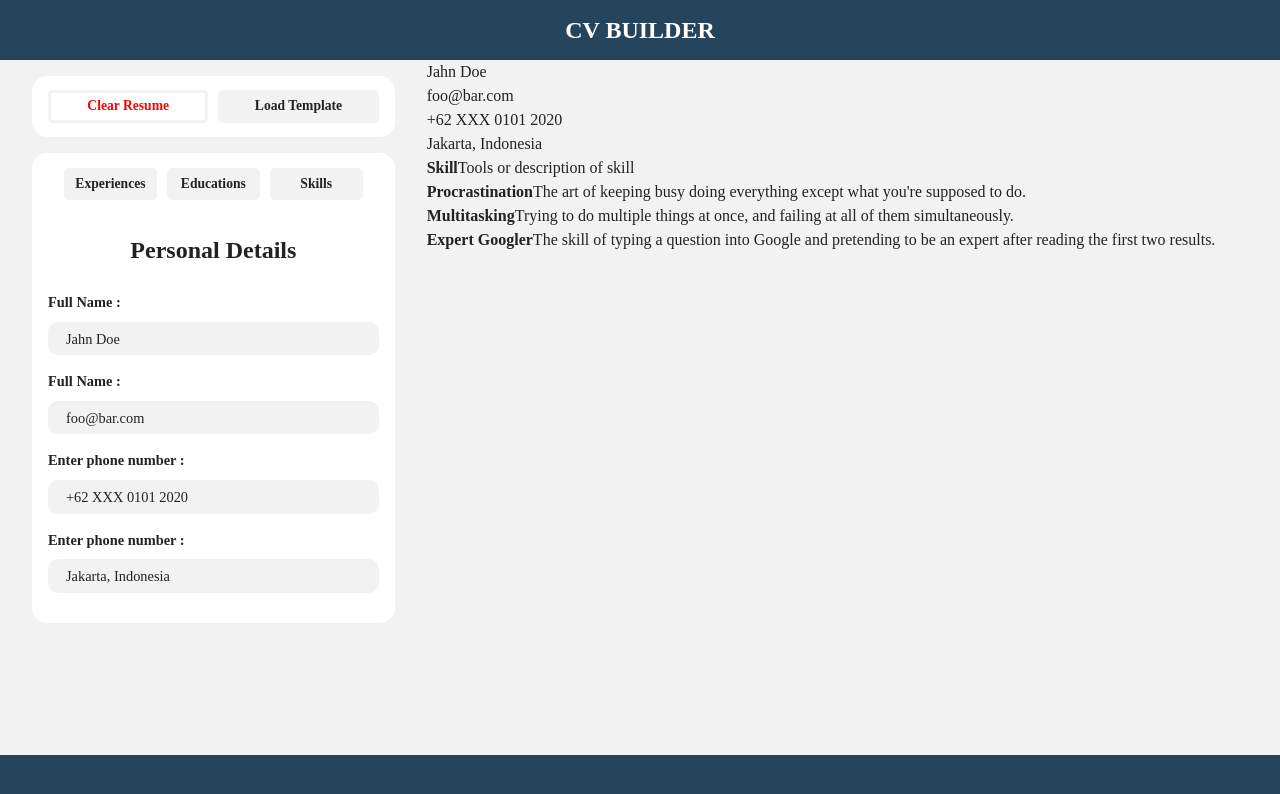
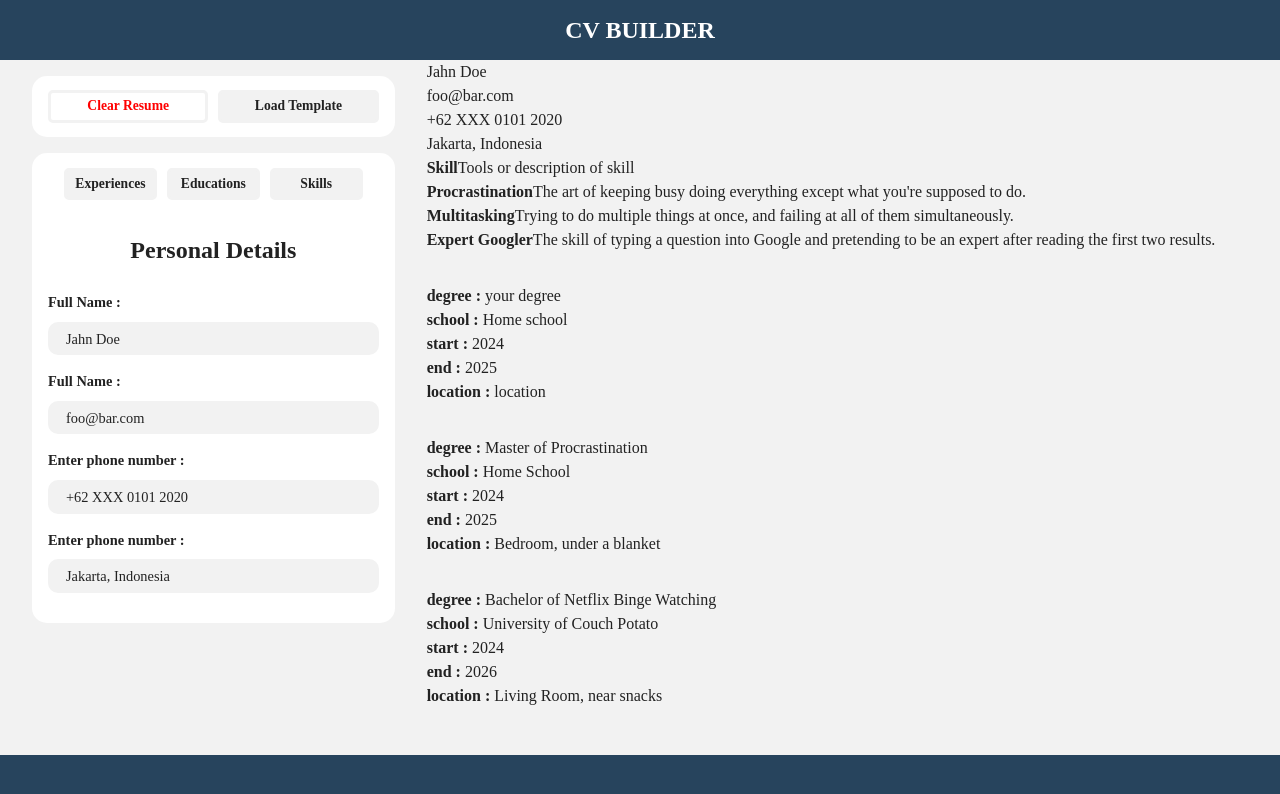
Before and after one commit to Andmana/CV-App, a React (Vite) app: page / in a window 1280 px wide. Shown: the top 794 px of the page. Built offline with nearby package versions, Linux system fonts and the light colour scheme.

Commit message:
Fix bug load template when switch active section

```diff
--- a/src/App.jsx
+++ b/src/App.jsx
@@ -7,12 +7,11 @@ import ResumeView from "./components/resume-components/ResumeView";
 
 function App() {
     // Initialize state
-    const initialSectionData = templateData;
     const [personalData, setPersonalData] = useState({
-        ...initialSectionData["Personal Details"],
+        ...templateData["Personal Details"],
     });
     const [sectionData, setSectionData] = useState({
-        ...initialSectionData.section,
+        ...templateData.section,
     });
     const [sectionBackup, setSectionBackup] = useState({ ...sectionData });
     const [activeSection, setActiveSection] = useState({
@@ -24,16 +23,19 @@ function App() {
     const handleActiveSection = (event) => {
         const { id, name } = event.target.dataset;
         setActiveSection({ id: parseInt(id), name });
-        setSectionForm({ open: false, id: null });
-        setSectionData({ ...sectionBackup }); // Restore backup
+
+        if (sectionForm.open) {
+            setSectionForm({ open: false, id: null });
+            setSectionData({ ...sectionBackup }); // Restore backup
+        }
     };
 
     const handleResetData = (event) => {
         const isLoadTemplate = event.target.dataset.load === "true";
         console.log("goes here", isLoadTemplate);
         if (isLoadTemplate) {
-            setPersonalData({ ...initialSectionData["Personal Details"] });
-            setSectionData({ ...initialSectionData.section });
+            setPersonalData({ ...templateData["Personal Details"] });
+            setSectionData({ ...templateData.section });
         } else {
             setPersonalData({ ...emptyData["Personal Details"] });
             setSectionData({ ...emptyData.section });
--- a/src/components/resume-components/ResumeView.jsx
+++ b/src/components/resume-components/ResumeView.jsx
@@ -17,6 +17,35 @@ const ResumeView = ({ personalData, sectionData }) => {
                                 </li>
                             ))}
                         </ul>
+                        <ul>
+                            {sectionData.Educations.map((education) => (
+                                <li
+                                    key={education.id}
+                                    style={{ marginTop: "2rem" }}
+                                >
+                                    <div>
+                                        <strong>degree : </strong>
+                                        {education.degree}
+                                    </div>
+                                    <div>
+                                        <strong>school : </strong>
+                                        {education.school}
+                                    </div>
+                                    <div>
+                                        <strong>start : </strong>
+                                        {education.start}
+                                    </div>
+                                    <div>
+                                        <strong>end : </strong>
+                                        {education.end}
+                                    </div>
+                                    <div>
+                                        <strong>location : </strong>
+                                        {education.location}
+                                    </div>
+                                </li>
+                            ))}
+                        </ul>
                     </div>
                 </div>
             </div>
```
